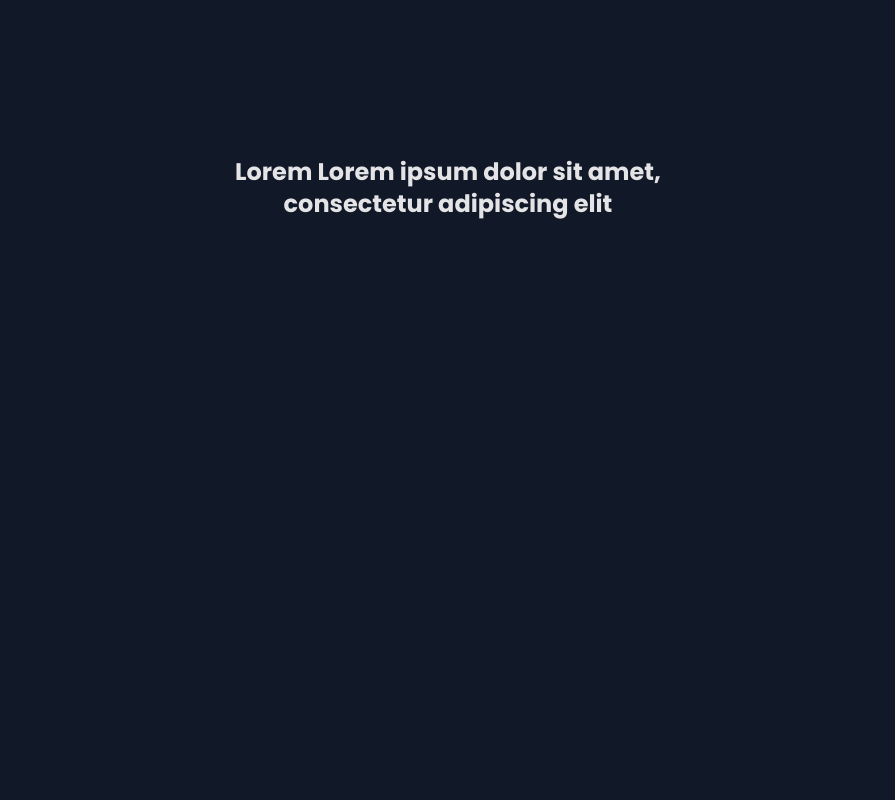
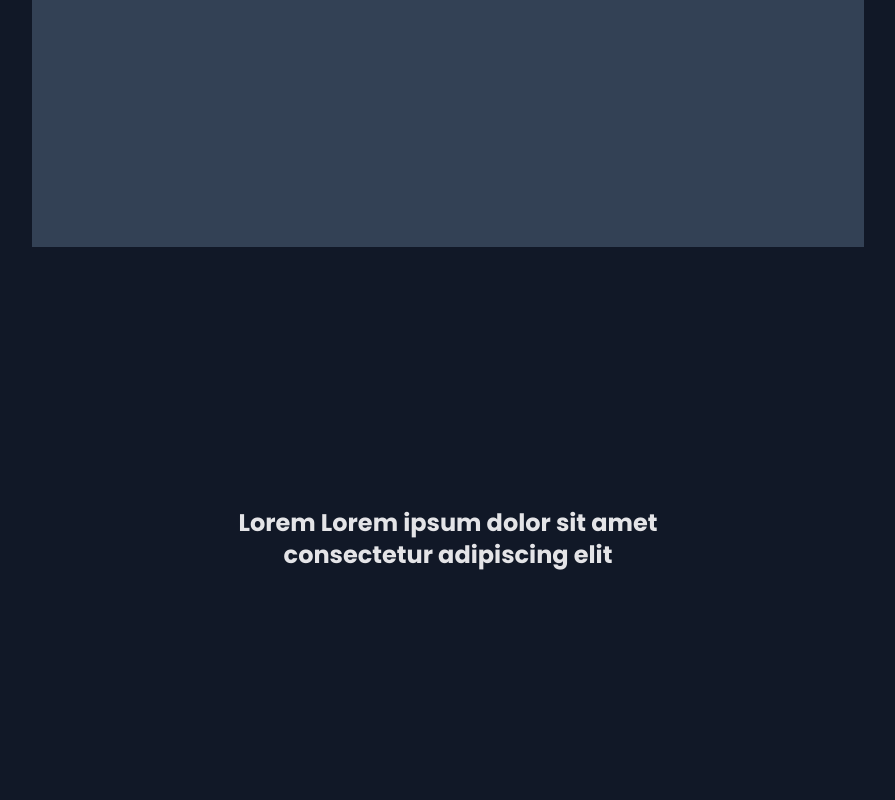
Before and after one commit to NoxturneDev/porto-team, a React (Create React App) app: page /about in a window 1280 px wide. Shown: the part 800-1600 px from the top of the page, without its empty margins (192-1087 px from the left). Built offline with nearby package versions, Linux system fonts and the light colour scheme.

Commit message:
deletin unsude code and refactor

```diff
--- a/src/pages/About.jsx
+++ b/src/pages/About.jsx
@@ -9,37 +9,20 @@ import Footer from '../components/Footer';
 
 function About() {
   return (
-    <div style={{overflowX: 'hidden'}}>
+    <div style={{ overflowX: 'hidden' }}>
       <Nav />
       {/* <div className='flex bg-gray-900 items-center w-screen h-screen'>
           <h3 className='' >About Page</h3>
           <Container custom='bg-gray-900' >
           </Container>
         </div> */}
-      <Container custom='bg-gray-900 w-full' dir='column' full>
-
+      <Container custom='bg-gray-900 w-full h-[200vh]' dir='column' full>
         <h2 className='text-zinc-200 mb-5 font-bold text-4xl' >About Us</h2>
-        <div className='bg-slate-700 mt-7 mb-28   w-4/6 h-3/5'>
+        <div className='bg-slate-700 mt-7 mb-28   w-4/6 h-2/5'>
         </div>
-        <Paragraph custom='text-zinc-200 mt-28 pt-9 text-2xl font-bold' align='center'>Lorem Lorem ipsum dolor sit amet,
-          <br />
-          consectetur adipiscing elit</Paragraph>
-
-
-      </Container>
-
-      <Container custom='bg-gray-900 w-full' full>
-        {/* For galih carousel  */}
-
-        {/* <div  className='bg-slate-700 mr-7    w-4/6 h-3/5'>
-           </div>
-
-           <div  className='bg-slate-700 mr-7    w-4/6 h-3/5'>
-           </div>
-
-           <div  className='bg-slate-700 mr-7    w-4/6 h-3/5'>
-           </div> */}
-
+        <Paragraph custom='text-zinc-200 mt-28 pt-9 text-2xl font-bold' align='center'>
+          Lorem Lorem ipsum dolor sit amet <br /> consectetur adipiscing elit
+        </Paragraph>
       </Container>
 
       <Carousel />
```
